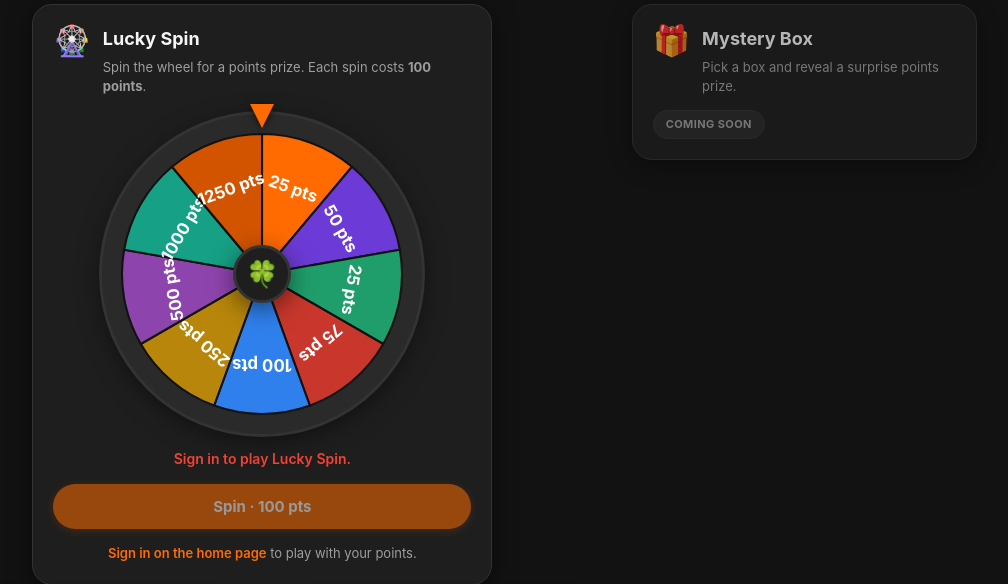
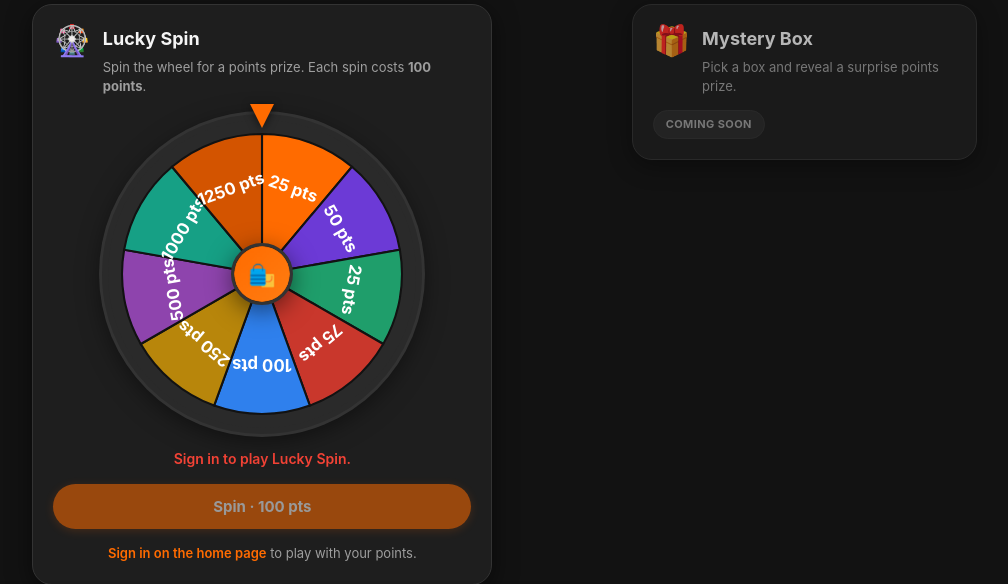
Before and after one commit to novamaster459/food-delievery-web-crunchbox, a Flask app: page /luck in a window 1280 px wide. Shown: the part 202-786 px from the top of the page, without its empty margins (197-1205 px from the left). Run offline with Flask 3, Linux system fonts and the light colour scheme; some libraries are stand-ins or nearby versions.

Commit message:
Add brand icon to the Lucky Spin wheel hub

```diff
--- a/frontend/static/css/luck.css
+++ b/frontend/static/css/luck.css
@@ -141,17 +141,24 @@
   top: 50%;
   left: 50%;
   transform: translate(-50%, -50%);
-  width: 58px;
-  height: 58px;
+  width: 62px;
+  height: 62px;
   border-radius: 50%;
   display: flex;
   align-items: center;
   justify-content: center;
-  font-size: 26px;
+  overflow: hidden;
   background: var(--surface);
   border: 3px solid var(--border);
   box-shadow: var(--shadow-md);
   pointer-events: none;
+}
+
+.wheel-hub img {
+  display: block;
+  width: 100%;
+  height: 100%;
+  object-fit: cover;
 }
 
 .spin-status {
--- a/frontend/templates/luck.html
+++ b/frontend/templates/luck.html
@@ -48,7 +48,9 @@
         <div class="wheel-wrap">
           <div class="wheel-pointer" aria-hidden="true"></div>
           <svg id="lucky-wheel" class="lucky-wheel" viewBox="-110 -110 220 220" role="img" aria-label="Lucky Spin wheel"></svg>
-          <div class="wheel-hub" aria-hidden="true">🍀</div>
+          <div class="wheel-hub" aria-hidden="true">
+            <img src="/static/images/spin-hub.png" alt="" />
+          </div>
         </div>
 
         <p id="spin-status" class="spin-status" role="status"></p>
```
Also changed, not shown: frontend/static/images/spin-hub.png (added).
